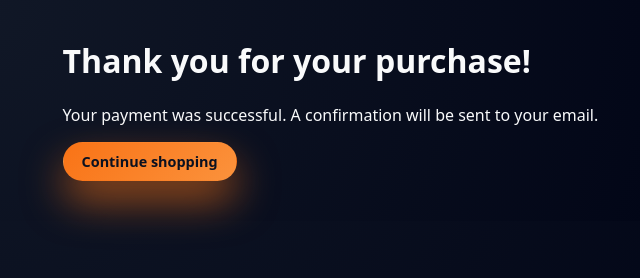
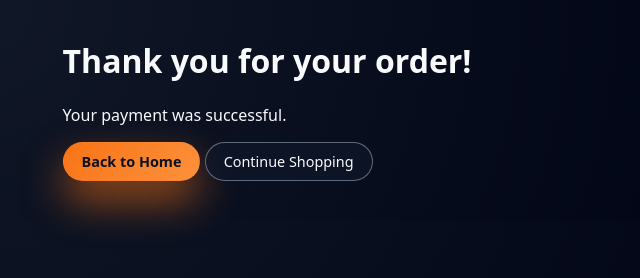
Before and after one commit to mattgoodin16/HypeHub, a plain HTML site: page success.html in a window 1280 px wide. Shown: the whole page, without its empty margins (27-667 px from the left). Drawn offline with Linux system fonts and the light colour scheme.

Commit message:
Update success.html

```diff
--- a/success.html
+++ b/success.html
@@ -1,17 +1,14 @@
 <!DOCTYPE html>
-<html lang="en">
+<html>
 <head>
-  <meta charset="UTF-8">
-  <title>Order Successful | HypeHub Supply</title>
+  <title>Order Successful • HypeHub Supply</title>
   <link rel="stylesheet" href="styles.css">
 </head>
-<body>
-  <main class="section">
-    <div class="cart-layout empty-cart">
-      <h1>Thank you for your purchase!</h1>
-      <p>Your payment was successful. A confirmation will be sent to your email.</p>
-      <a href="items.html" class="btn btn-primary">Continue shopping</a>
-    </div>
-  </main>
+<body class="section">
+  <h1>Thank you for your order!</h1>
+  <p>Your payment was successful.</p>
+
+  <a href="index.html" class="btn btn-primary">Back to Home</a>
+  <a href="items.html" class="btn btn-ghost">Continue Shopping</a>
 </body>
 </html>
```
